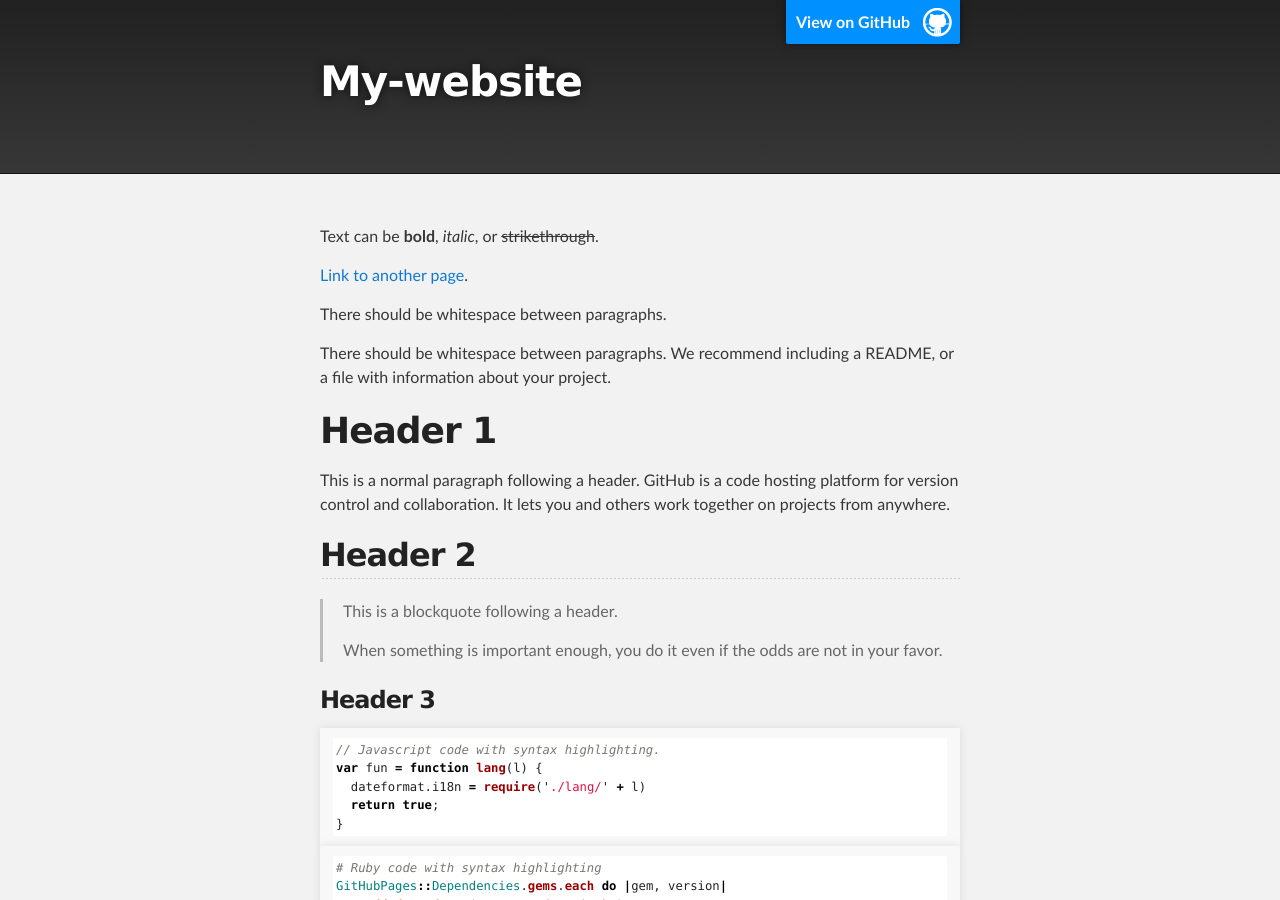
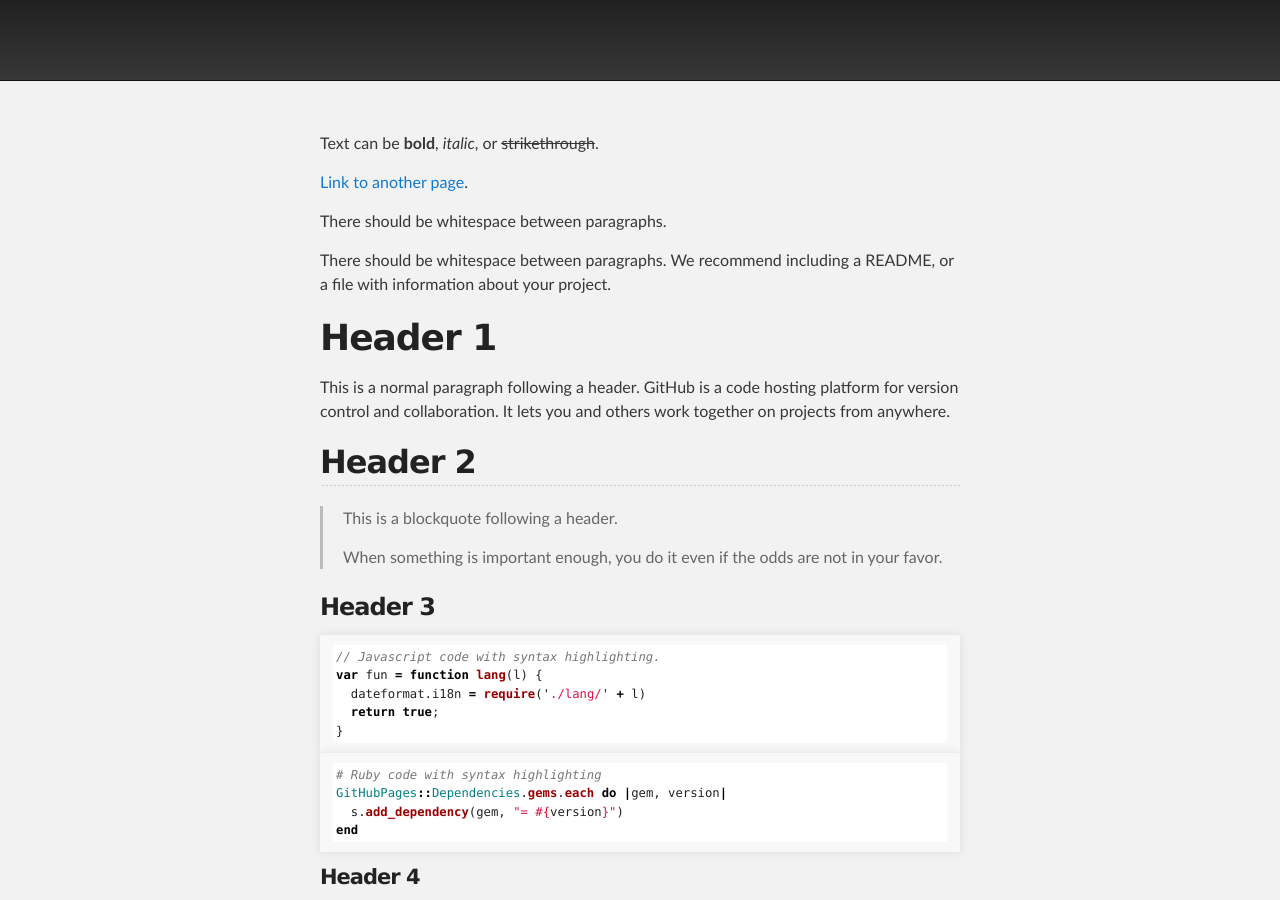
Before and after one commit to mickeydarrenlau/My-website, a Jekyll site: the page built from index.md, in a window 1280 px wide and 900 px high. Built offline with Jekyll 4.4.1, drawn with Linux system fonts in a browser that asks for light colours; a script that is not in the unit is left out; the repository's description, which GitHub fills in, is left out.

Commit message:
Update default.html

```diff
--- a/_layouts/default.html
+++ b/_layouts/default.html
@@ -16,19 +16,6 @@
     <!-- HEADER -->
     <div id="header_wrap" class="outer">
         <header class="inner">
-          {% if site.github.is_project_page %}
-            <a id="forkme_banner" href="{{ site.github.repository_url }}">View on GitHub</a>
-          {% endif %}
-
-          <h1 id="project_title">{{ site.title | default: site.github.repository_name }}</h1>
-          <h2 id="project_tagline">{{ site.description | default: site.github.project_tagline }}</h2>
-
-          {% if site.show_downloads %}
-            <section id="downloads">
-              <a class="zip_download_link" href="{{ site.github.zip_url }}">Download this project as a .zip file</a>
-              <a class="tar_download_link" href="{{ site.github.tar_url }}">Download this project as a tar.gz file</a>
-            </section>
-          {% endif %}
         </header>
     </div>
 
```
